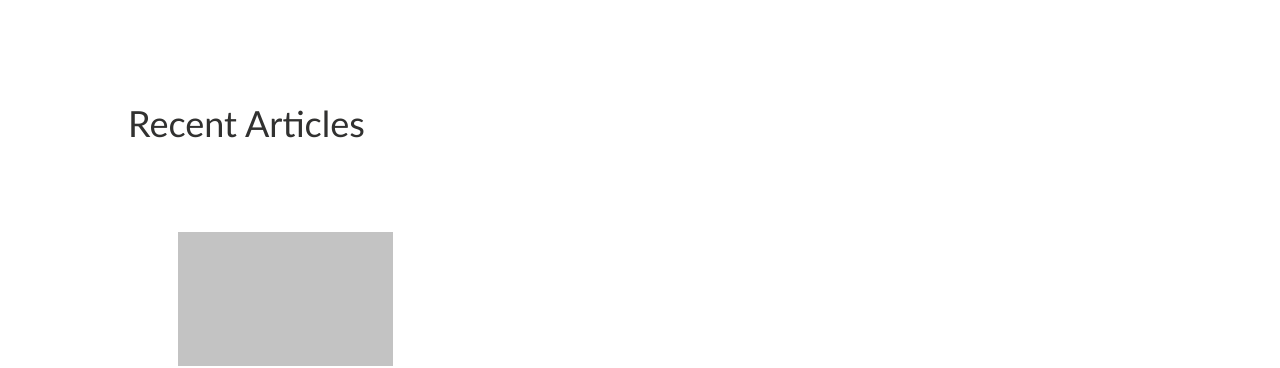
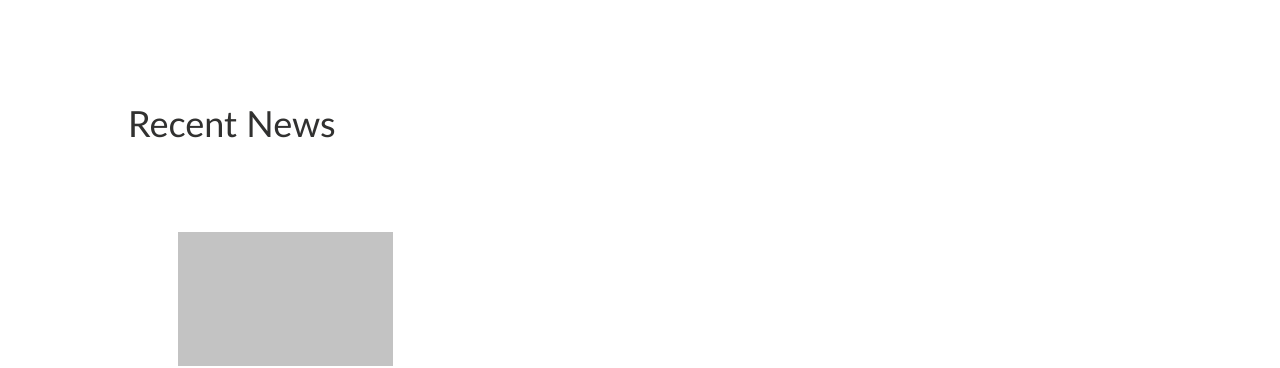
Before and after one commit to brittnylapierre/ccss_web, a Jekyll site: the page built from index.md, in a window 1280 px wide. Shown: the part 1015-1383 px from the top of the page. Built offline with Jekyll 4.4.1, drawn with Linux system fonts in a browser that asks for light colours.

Commit message:
Updated index.md

```diff
--- a/index.md
+++ b/index.md
@@ -16,7 +16,7 @@ subjectsize: 2rem
 	{% endfor %}
 	</div>
 
-	<h1>Recent Articles</h1>
+	<h1>Recent News</h1>
 	<div class="tiles">
 	{% for post in site.categories.blog %}
 		{% include post-grid.html %}
```
